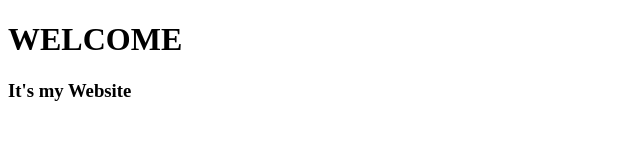
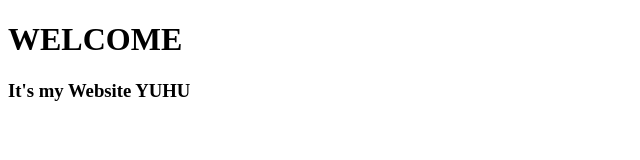
Before and after one commit to scchimaaaziff00/Test-Project1, a plain HTML site: page index.html in a window 1280 px wide. Shown: the full height of the page, 0-640 px from the left. Drawn offline with Linux system fonts and the light colour scheme.

Commit message:
update word h3

```diff
--- a/index.html
+++ b/index.html
@@ -5,6 +5,6 @@
     </head>
     <body>
         <h1>WELCOME</h1>
-        <h3>It's my Website</h3>
+        <h3>It's my Website YUHU</h3>
     </body>
 </html>
```
